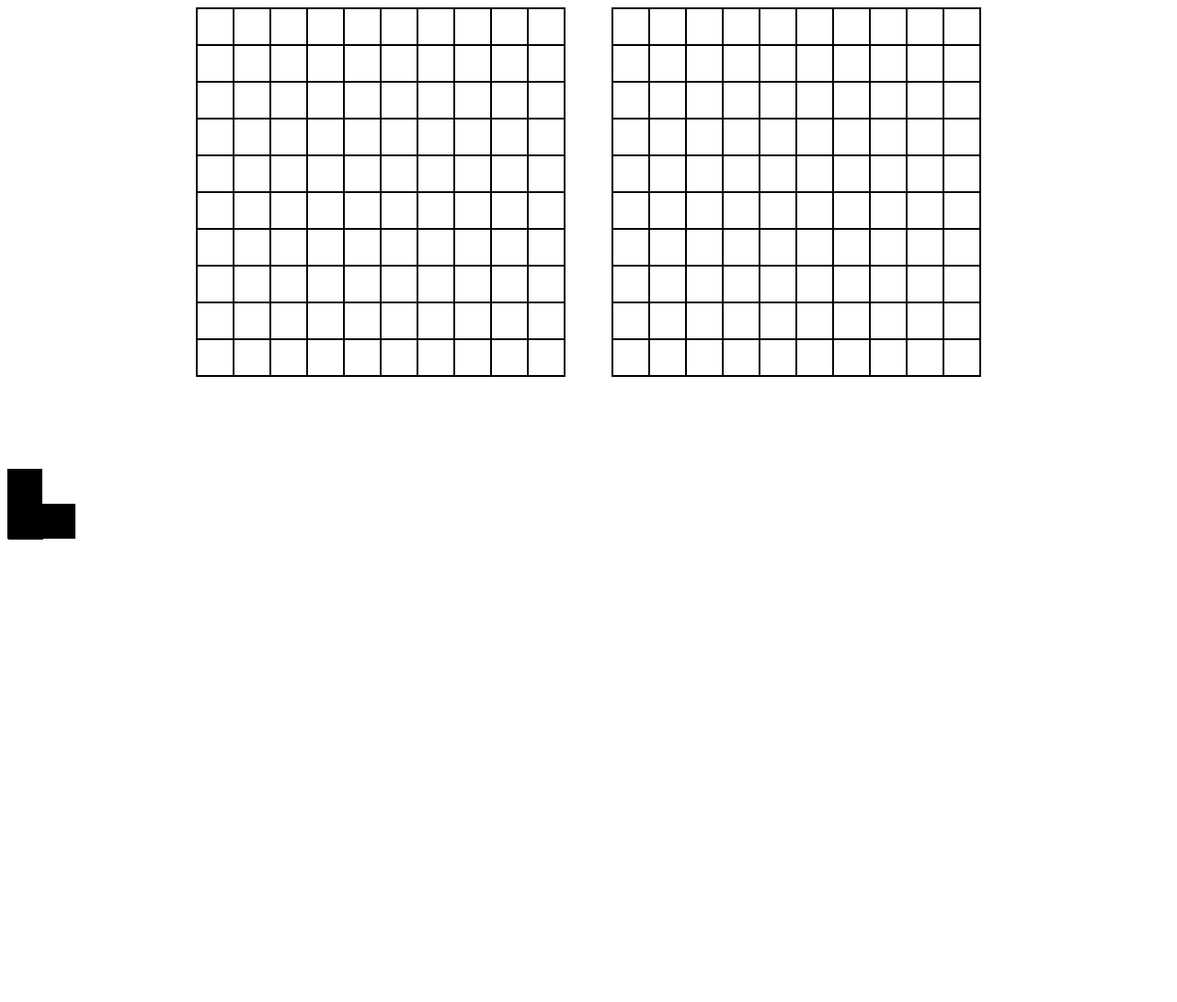
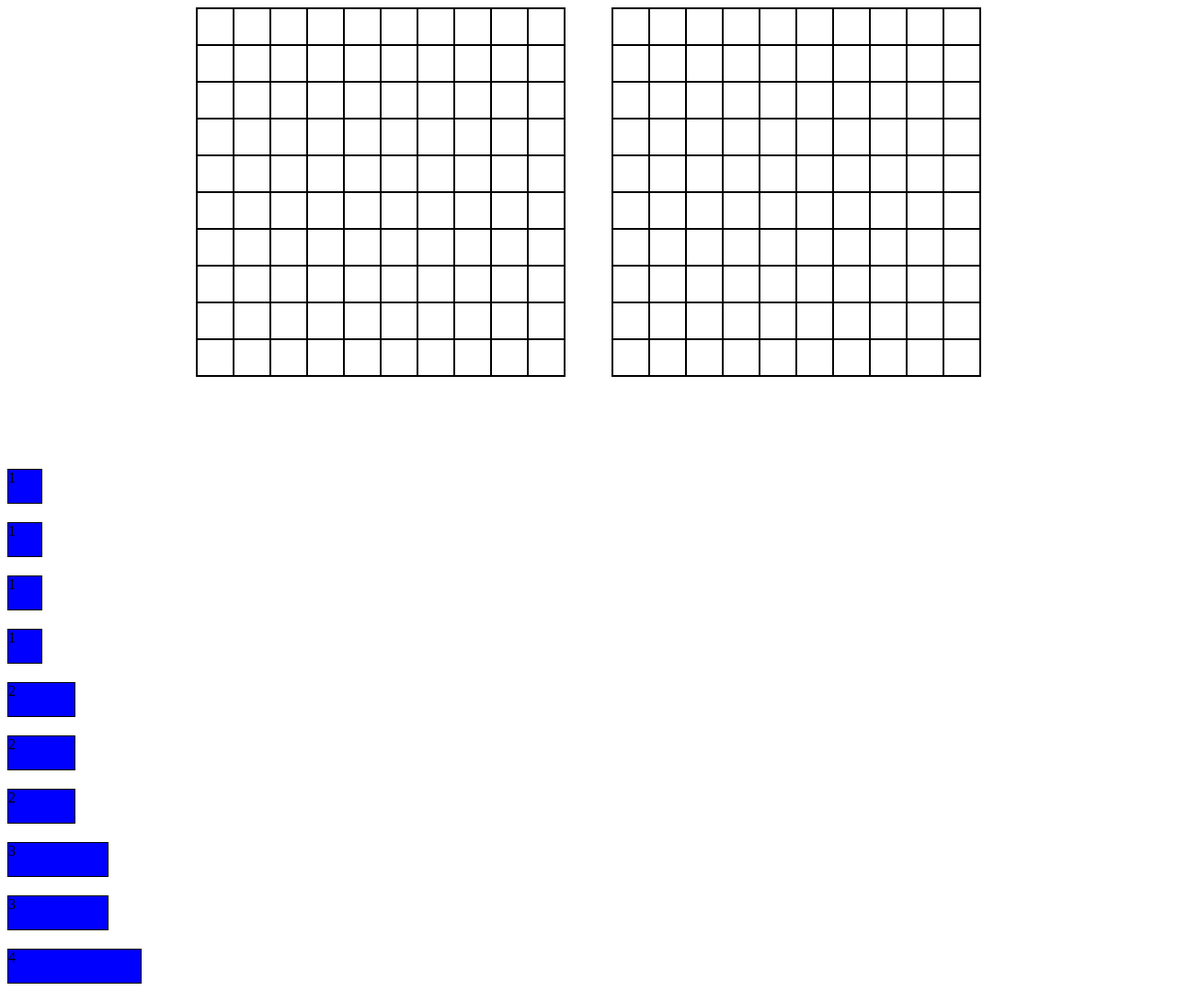
Before and after one commit to Doomerpostpunk/Sea-Battle, a website built with Vite: page myproject/index.html in a window 1280 px wide. Shown: the whole page at 92% size. Before the commit the page ends 800 px from the top, so only its background shows below. Built offline with nearby package versions, Linux system fonts and the light colour scheme.

Commit message:
change files

```diff
--- a/myproject/src/main.js
+++ b/myproject/src/main.js
@@ -26,29 +26,104 @@ main_div.appendChild(gameBoard_1);
 main_div.appendChild(gameBoard_2);
 app.appendChild(main_div);
 
-const fragment = new DocumentFragment();
 
+const ships = createElement({
+  elem: "div",
+});
 const elem = createElement({
   elem: "div",
-  className: "dd",
-  atr: { name: "draggable", type: "true" },
+  title:'1',
+  className: "ship",
+  atr: { name: "draggable", type: "true"},
 });
+elem.setAttribute('data-length','1')
 
 const elem2 = createElement({
   elem: "div",
-  className: "dd",
-  atr: { name: "draggable", type: "true" },
+  title:'1',
+  className: "ship",
+  atr: { name: "draggable", type: "true"},
 });
+elem2.setAttribute('data-length','1')
 const elem3 = createElement({
   elem: "div",
-  className: "dd2",
-  atr: { name: "draggable", type: "true" },
+  title:'1',
+  className: "ship",
+  atr: { name: "draggable", type: "true"},
 });
+elem3.setAttribute('data-length','1')
+const elem4 = createElement({
+  elem: "div",
+  title:'1',
+  className: "ship",
+  atr: { name: "draggable", type: "true"},
+});
+elem4.setAttribute('data-length','1')
+const elem5 = createElement({
+  elem: "div",
+  title:'2',
+  className: "ship",
+  atr: { name: "draggable", type: "true"},
+});
+elem5.setAttribute('data-length','2')
+const elem6 = createElement({
+  elem: "div",
+  title:'2',
+  className: "ship",
+  atr: { name: "draggable", type: "true"},
+});
+elem6.setAttribute('data-length','2')
+const elem7 = createElement({
+  elem: "div",
+  title:'2',
+  className: "ship",
+  atr: { name: "draggable", type: "true"},
+});
+elem7.setAttribute('data-length','2')
+const elem8 = createElement({
+  elem: "div",
+  title:'3',
+  className: "ship",
+  atr: { name: "draggable", type: "true"},
+});
+elem8.setAttribute('data-length','3')
+const elem9 = createElement({
+  elem: "div",
+  title:'3',
+  className: "ship",
+  atr: { name: "draggable", type: "true"},
+});
+elem9.setAttribute('data-length','3')
+const elem10 = createElement({
+  elem: "div",
+  title:'4',
+  className: "ship",
+  atr: { name: "draggable", type: "true"},
+});
+elem10.setAttribute('data-length', '4')
+ships.appendChild(elem)
+ships.appendChild(elem2)
+ships.appendChild(elem3)
+ships.appendChild(elem4)
+ships.appendChild(elem5)
+ships.appendChild(elem6)
+ships.appendChild(elem7)
+ships.appendChild(elem8)
+ships.appendChild(elem9)
+ships.appendChild(elem10)
+
+
 let dragged = null;
-
 elem.addEventListener("dragstart", (e) => (dragged = e.target));
-elem3.append(elem2);
-elem3.append(elem);
+elem2.addEventListener("dragstart", (e) => (dragged = e.target));
+elem3.addEventListener("dragstart", (e) => (dragged = e.target));
+elem4.addEventListener("dragstart", (e) => (dragged = e.target));
+elem5.addEventListener("dragstart", (e) => (dragged = e.target));
+elem6.addEventListener("dragstart", (e) => (dragged = e.target));
+elem7.addEventListener("dragstart", (e) => (dragged = e.target));
+elem8.addEventListener("dragstart", (e) => (dragged = e.target));
+elem9.addEventListener("dragstart", (e) => (dragged = e.target));
+elem10.addEventListener("dragstart", (e) => (dragged = e.target));
   gameBoard_1.addEventListener("dragover", (e) => e.preventDefault());
 
   gameBoard_1.addEventListener("drop", (e) => {
@@ -56,10 +131,34 @@ gameBoard_1.addEventListener("drop", (e) => {
       cel: e.target.id,
     };
 
-  shipList.set(e.target.id, obj);
-  console.log(shipList);
+    const cell = e.target;
+    if (cell.classList.contains('game-item') && dragged) {
+      const shipLength = parseInt(dragged.getAttribute('data-length'));
+      let startIndex = Array.from(gameBoard_1.children).indexOf(cell);
+      let canPlace = true;
+      for (let i = 0; i < shipLength; i++) {
+        const nextCell = gameBoard_1.children[startIndex + i];
+        if (!nextCell || !nextCell.classList.contains('game-item')) {
+          canPlace = false;
+          break;
+        }
+      }
+
+      if (canPlace) {
+        for (let i = 0; i < shipLength; i++) {
+          const nextCell = gameBoard_1.children[startIndex + i];
+          nextCell.style.backgroundColor = '#007bff';
+          nextCell.textContent = dragged.getAttribute('data-length');
+          shipList.set(nextCell.id, obj);
           dragged.setAttribute("id", e.target.id);
           e.target.appendChild(dragged);
+
+        }
+
+        dragged.parentNode.removeChild(dragged);
+      }
+    }
+
   });
   gameBoard_1.addEventListener("click", (event) => {
     console.log(event.target.id);
@@ -69,6 +168,4 @@ gameBoard_1.addEventListener("click", (event) => {
     }
   });
 
-console.log(fragment);
-app.appendChild(elem);
-app.appendChild(elem3);
+app.appendChild(ships);
--- a/myproject/src/style.css
+++ b/myproject/src/style.css
@@ -9,26 +9,34 @@ border:1px solid black;
 
     border:1px solid black;
 }
-.dd{
+.ship{
 
     border:1px solid black;
     background: black;
     width: 36px;
     height: 36px;
+margin-bottom: 20px;
+}
 
-}
-.hitShip{
-    background: black;
-}
 .main-div{
     display: flex;
     column-gap: 50px;
     justify-content:center;
 margin-bottom: 100px;
 }
-.dd2{
+.ship[data-length="1"] {
+    width: 36px;
+    background-color: blue;
+}
+.ship[data-length="2"] {
     width: 72px;
-    height: 36px;
-    border:1px solid black;
-    background: black;
+    background-color: blue;
 }
+.ship[data-length="3"] {
+    width: 108px;
+    background-color: blue;
+}
+.ship[data-length="4"] {
+    width: 144px;
+    background-color: blue;
+}
```
Lines whose indentation alone changed are shown as unchanged.
